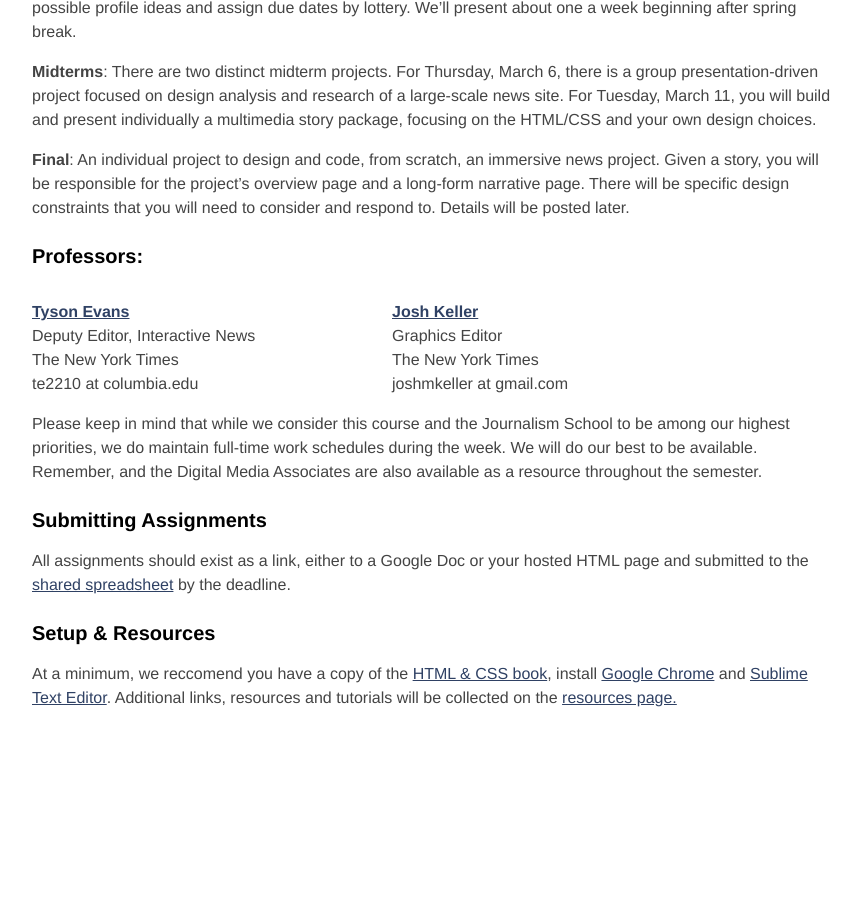
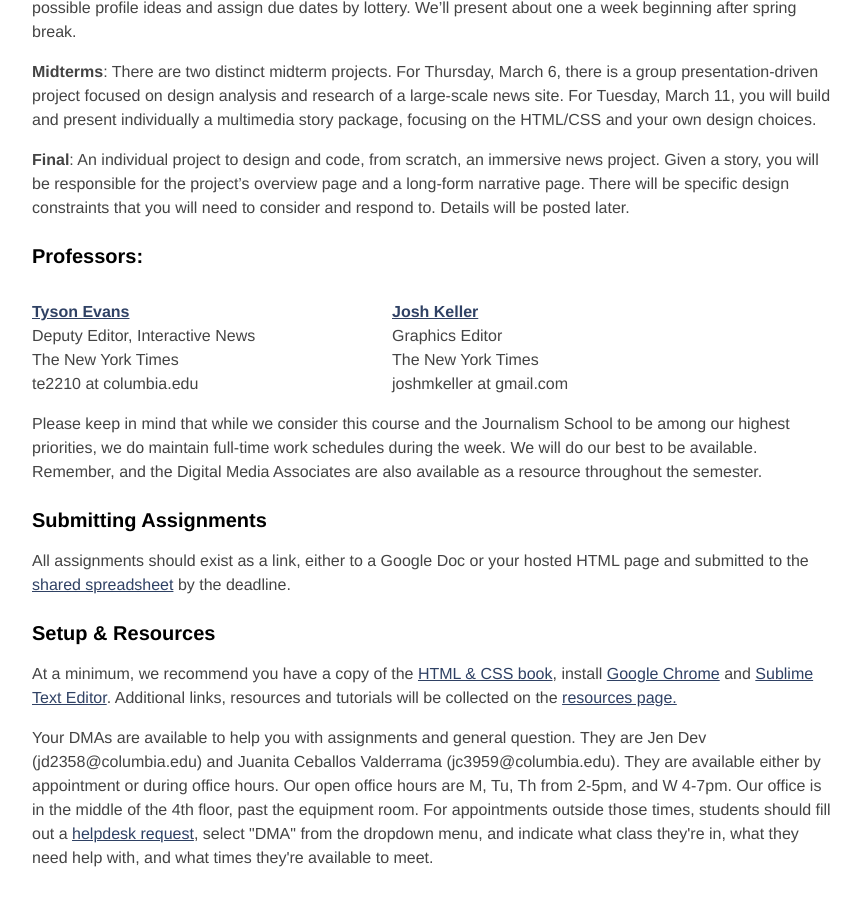
Before and after one commit to tysone/2014-columbia, a Jekyll site: the page built from index.html, in a window 1280 px wide and 900 px high, scrolled down 2142 px. Shown: the whole window, without its empty margins (248-1109 px from the left). Built offline with Jekyll 4.4.1, drawn with Linux system fonts in a browser that asks for light colours; before the commit the page ends 2882 px from its top, so only the background shows below that.

Commit message:
add info on dmas

```diff
--- a/index.html
+++ b/index.html
@@ -82,4 +82,6 @@
 
 <a name="resources"></a><h2>Setup &amp; Resources</h2>
 
-<p>At a minimum, we reccomend you have a copy of the <a href="http://www.htmlandcssbook.com">HTML &amp; CSS book</a>, install <a href="https://www.google.com/intl/en/chrome/browser/">Google Chrome</a> and <a href="http://www.sublimetext.com/">Sublime Text Editor</a>. Additional links, resources and tutorials will be collected on the <a href="resources.html">resources page.</a></p>
+<p>At a minimum, we recommend you have a copy of the <a href="http://www.htmlandcssbook.com">HTML &amp; CSS book</a>, install <a href="https://www.google.com/intl/en/chrome/browser/">Google Chrome</a> and <a href="http://www.sublimetext.com/">Sublime Text Editor</a>. Additional links, resources and tutorials will be collected on the <a href="resources.html">resources page.</a></p>
+
+<p>Your DMAs are available to help you with assignments and general question. They are Jen Dev (jd2358@columbia.edu) and Juanita Ceballos Valderrama (jc3959@columbia.edu). They are available either by appointment or during office hours. Our open office hours are M, Tu, Th from 2-5pm, and W 4-7pm. Our office is in the middle of the 4th floor, past the equipment room. For appointments outside those times, students should fill out a <a href="http://help.jrn.columbia.edu">helpdesk request</a>, select "DMA" from the dropdown menu, and indicate what class they're in, what they need help with, and what times they're available to meet.</p>
```
